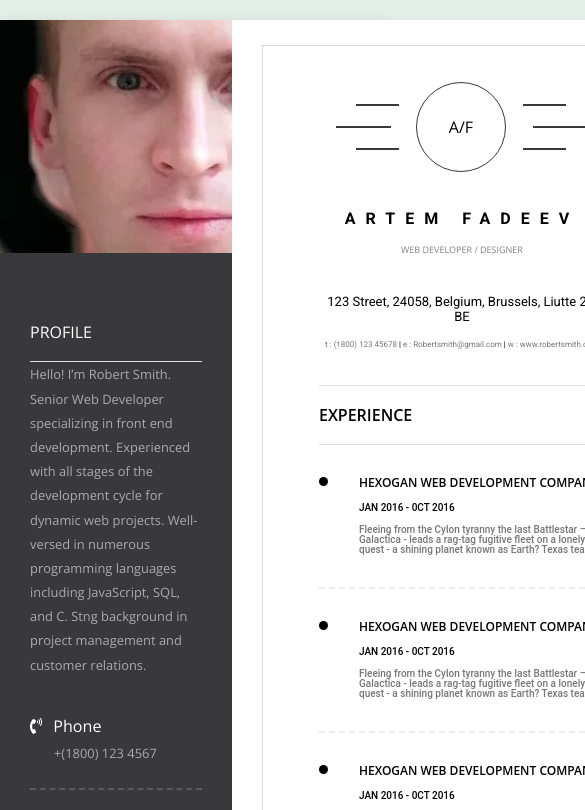
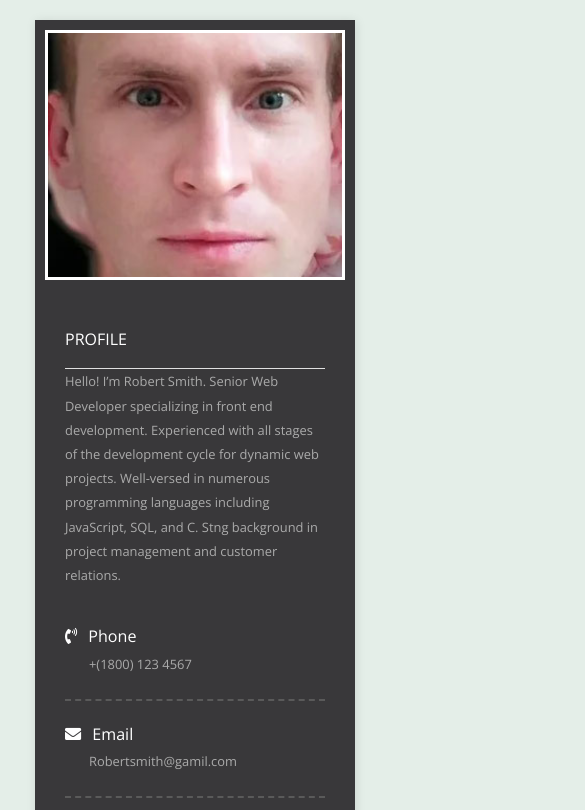
Before and after one commit to ARTobstrel/Portfolio1, a website: page app/index.html in a window 390 px wide. Shown: the top 810 px of the page, 585 px wide, since content can reach past the window. Drawn offline with nearby package versions, Linux system fonts and the light colour scheme.

Commit message:
'commit_6'

```diff
--- a/app/css/main.css
+++ b/app/css/main.css
@@ -249,3 +249,71 @@ body {
     left: 0;
     height: 100%;
     background-color: #898989; }
+
+@media screen and (max-width: 1024px) {
+  .container {
+    width: 90%; } }
+
+@media screen and (max-width: 992px) {
+  .container {
+    flex-direction: column;
+    width: 70%; }
+  .profile__photo {
+    height: 500px;
+    background-position: center center; }
+  .lines {
+    display: none; } }
+
+@media screen and (max-width: 768px) {
+  .container {
+    width: 80%; }
+  .profile__photo {
+    max-height: 300px;
+    border: 3px solid #ffffff;
+    margin: 10px;
+    padding: 0; }
+  .contacts {
+    margin-bottom: 30px; }
+  .resume {
+    padding: 10px; }
+  .about__position {
+    font-size: 14px; }
+  .about__links {
+    display: block;
+    font-size: 12px; }
+  .list-item__title {
+    font-size: 14px; }
+  .list-item__date {
+    font-size: 12px; }
+  .list-item__text {
+    font-size: 12px;
+    line-height: 1.4; }
+  .resume-wrap {
+    padding-left: 20px;
+    padding-right: 20px; } }
+
+@media screen and (max-width: 567px) {
+  .profile__photo {
+    height: 300px; }
+  .logo__img {
+    width: 70px;
+    height: 70px; }
+  .logo__lines {
+    margin-left: 8px;
+    margin-right: 8px; } }
+
+@media screen and (max-width: 480px) {
+  .container {
+    min-width: 320px; }
+  .profile__photo {
+    height: 250px; }
+  .profile__info {
+    padding-top: 20px; }
+  .logo {
+    display: none; }
+  .about__name {
+    letter-spacing: normal; }
+  .skills-list__item {
+    flex-direction: column; }
+  .level {
+    width: 100%; } }
```
